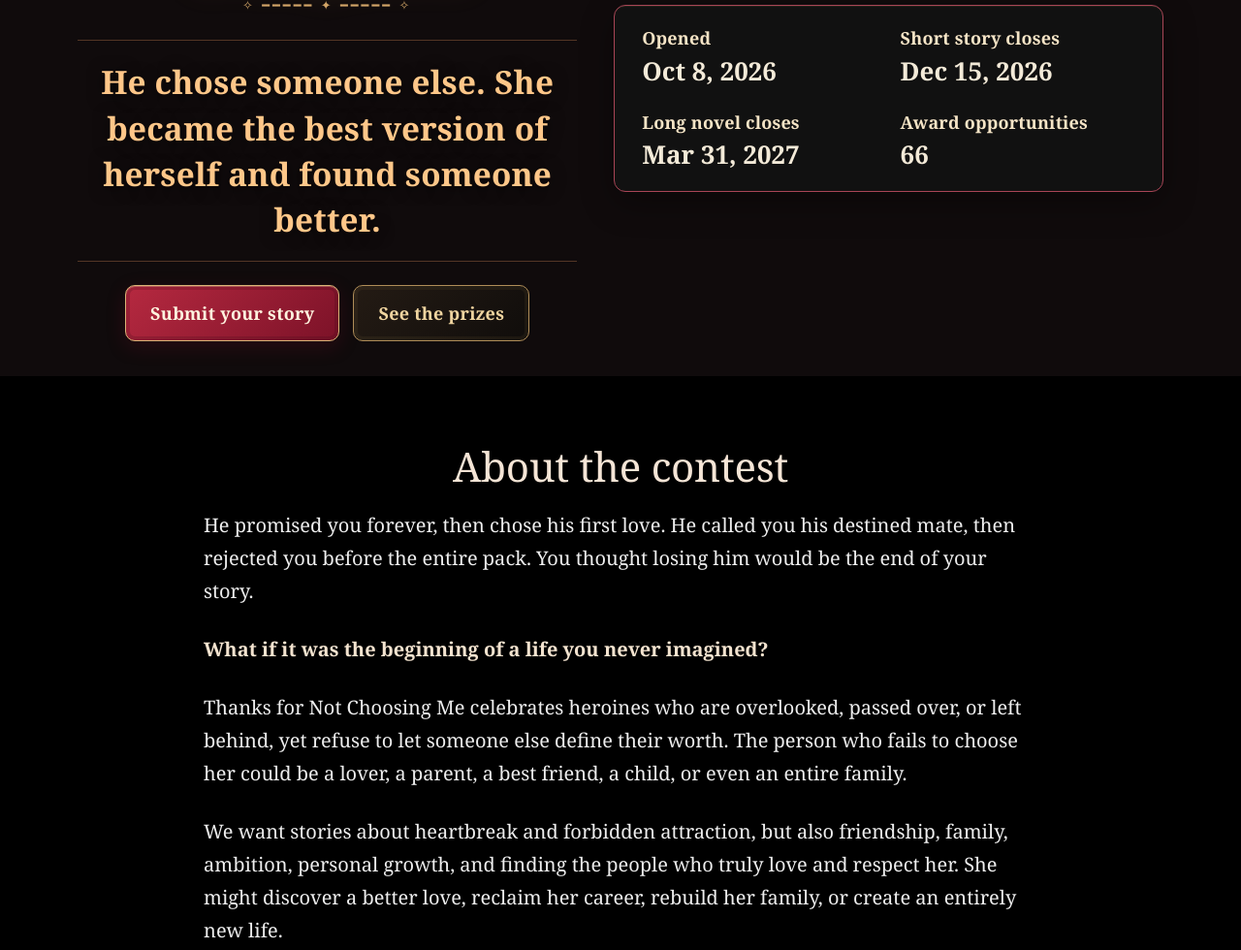
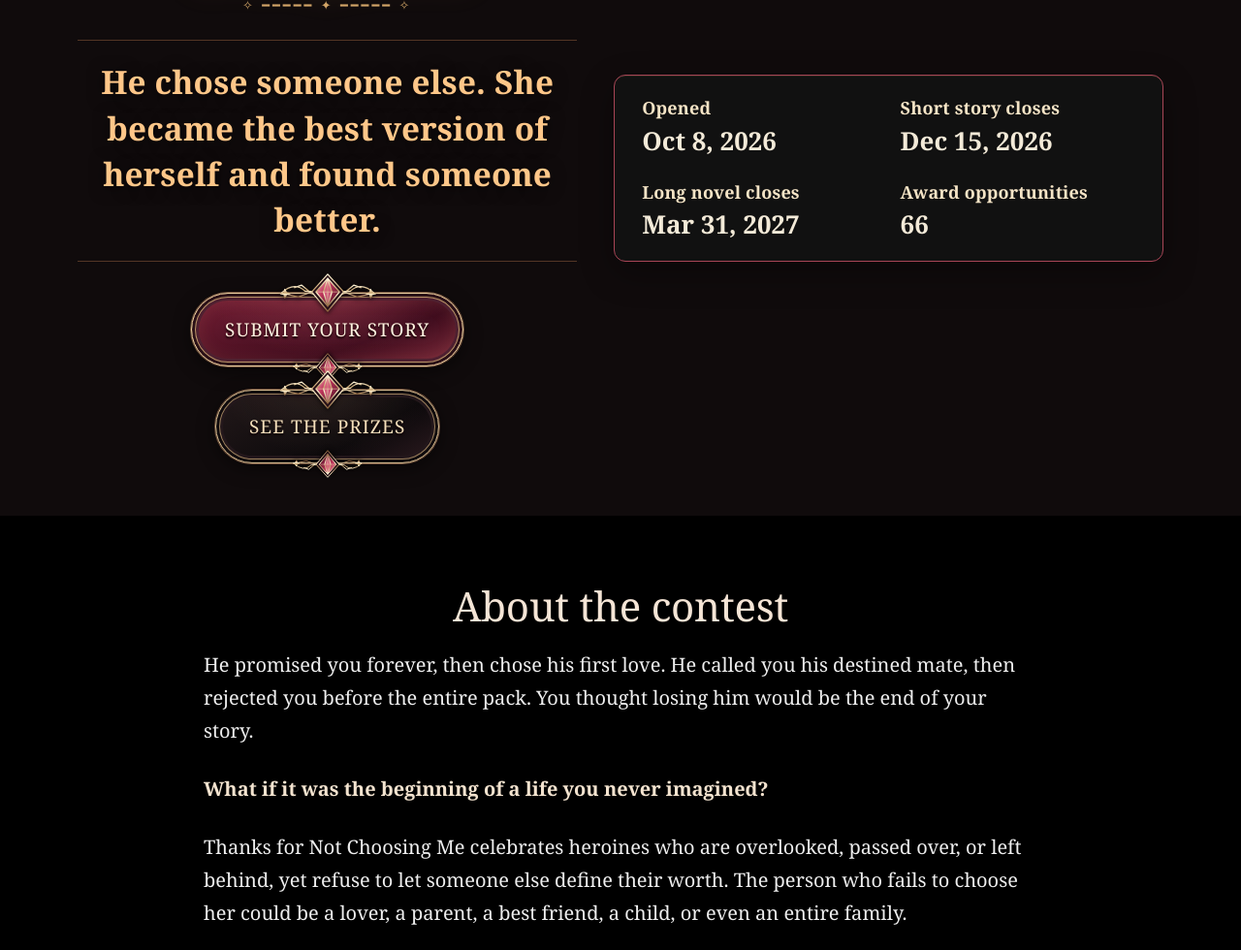
Before and after one commit to potatates/writing-contest, a plain HTML site: page new/index.html in a window 1280 px wide. Shown: the part 984-1964 px from the top of the page at 97% size. Drawn offline with Linux system fonts and the light colour scheme; a web font is replaced by a local one.

Commit message:
Add ornate ruby and gold jeweled buttons

```diff
--- a/new/index.html
+++ b/new/index.html
@@ -457,7 +457,7 @@ body,button,input,select,textarea{font-family:var(--body)}
 #inspiration .prompt-list-label{display:flex;gap:12px;align-items:baseline;justify-content:space-between;border-bottom:1px solid #78534f;padding:0 0 14px;margin:0 0 24px;font:400 26px/1.3 Georgia,serif;color:#f6e2bd}
 #inspiration .prompt-list-label span{font:400 16px/1.4 Georgia,serif;color:#d2bdb3}
 @media(max-width:480px){#inspiration .genre-intro{padding:18px;margin-bottom:24px}#inspiration .genre-intro .gd{font-size:17px}#inspiration .prompt-list-label{font-size:23px;flex-wrap:wrap;gap:6px}}
-</style><link rel="stylesheet" href="mobile-polish.css?v=20261102-logo-alignment">
+</style><link rel="stylesheet" href="mobile-polish.css?v=20261102-jeweled-buttons">
 </head>
 <body>
 
--- a/new/mobile-polish.css
+++ b/new/mobile-polish.css
@@ -183,3 +183,36 @@ html{scroll-padding-top:calc(var(--nav-height,120px) + 16px)}
   #partners .logo,#partners .logo:first-child{height:60px;padding:12px 8px}
   #partners .logo img,#partners .logo:first-child img{max-height:27px}
 }
+
+/* Jeweled, double-framed actions inspired by the supplied reference. */
+.hero .cta{gap:24px;margin-top:32px;margin-bottom:18px}
+.hero .btn,.final .btn{
+  position:relative;isolation:isolate;overflow:visible;
+  min-height:76px;padding:22px 34px;border:2px solid #e9cc97;border-radius:44px;
+  font-family:Georgia,'Times New Roman',serif;font-size:19px;font-weight:400;
+  letter-spacing:.055em;text-transform:uppercase;color:#fff0d5;
+  text-shadow:0 2px 2px #120306;
+}
+.hero .btn.pop,.final .btn.pop{
+  background:radial-gradient(ellipse at 50% 0,#dc667545,transparent 62%),linear-gradient(160deg,#741e34,#3e0c1d 65%,#812c3d);
+  border-color:#efd3a2;
+  box-shadow:inset 0 0 0 3px #2a1017,inset 0 0 0 4px #bb9568,inset 0 0 0 7px #4e2030,inset 0 0 22px #f1957333,0 0 0 1px #70503c,0 5px 18px #0008;
+}
+.hero .btn.line{
+  background:radial-gradient(ellipse at 50% 0,#ae866b20,transparent 65%),linear-gradient(150deg,#23191a,#0c090b 65%,#2d1b20);
+  color:#f4dfbb;border-color:#d6bc90;
+  box-shadow:inset 0 0 0 3px #100b0d,inset 0 0 0 4px #9c805d,inset 0 0 0 7px #23171b,0 0 0 1px #70503c,0 5px 18px #0008;
+}
+.hero .btn::before,.hero .btn::after,.final .btn::before,.final .btn::after{
+  content:'';display:block;position:absolute;left:50%;right:auto;top:-21px;
+  width:104px;height:40px;transform:translateX(-50%);pointer-events:none;
+  background:url('button-jewel.svg') center/contain no-repeat;filter:drop-shadow(0 2px 2px #0009);
+}
+.hero .btn::after,.final .btn::after{top:auto;bottom:-17px;width:76px;height:30px;transform:translateX(-50%) rotate(180deg)}
+.hero .btn.pop:hover,.final .btn.pop:hover{background:radial-gradient(ellipse at 50% 0,#ed889c55,transparent 65%),linear-gradient(160deg,#922c47,#571028 65%,#963d50);box-shadow:inset 0 0 0 3px #2a1017,inset 0 0 0 4px #e1bb83,inset 0 0 0 7px #4e2030,0 0 20px #d94b6433,0 6px 20px #0008}
+.hero .btn.line:hover{background:linear-gradient(150deg,#39252a,#170d12 65%,#38242a)}
+.final .btn{margin-top:12px;margin-bottom:18px}
+@media(max-width:600px){
+  .hero .cta{gap:30px;margin-top:34px}
+  .hero .btn,.final .btn{min-height:70px;font-size:17px;padding:21px 24px;letter-spacing:.035em}
+}
```
Also changed, not shown: new/button-jewel.svg (added).
